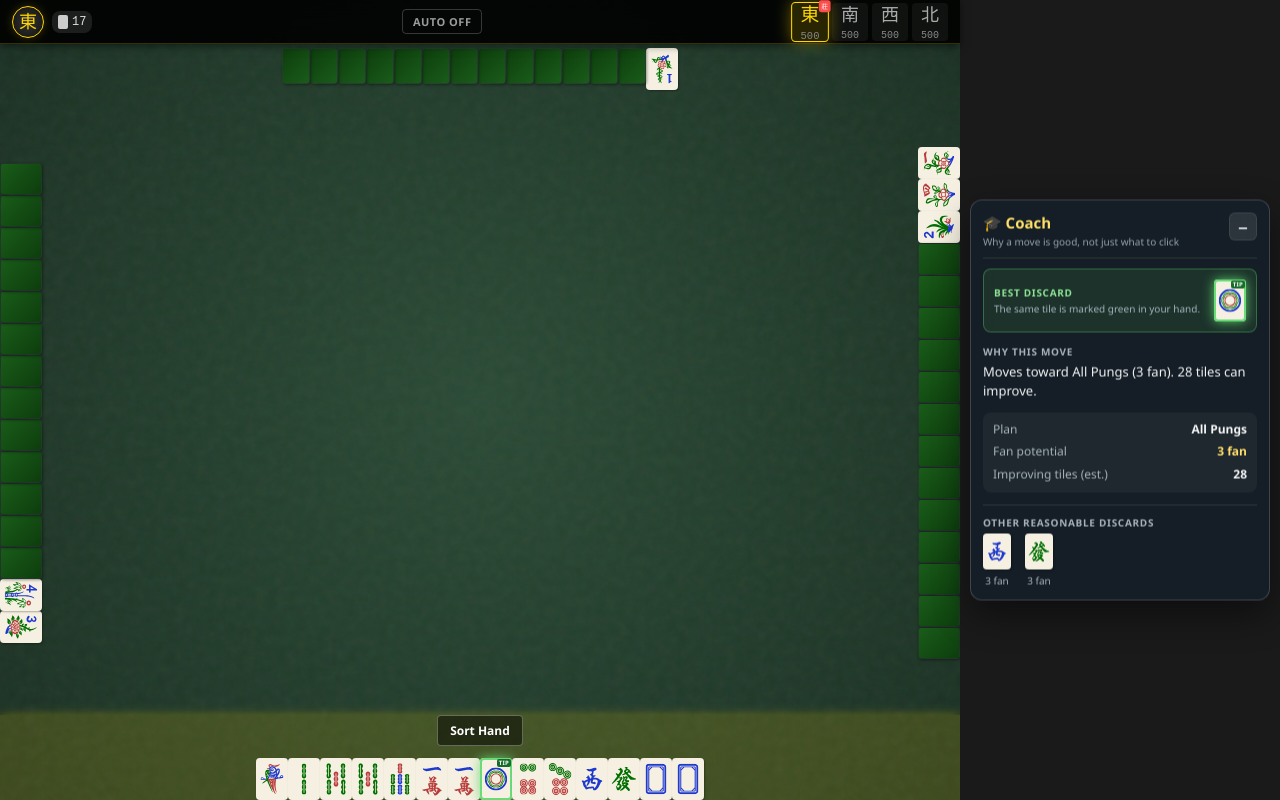
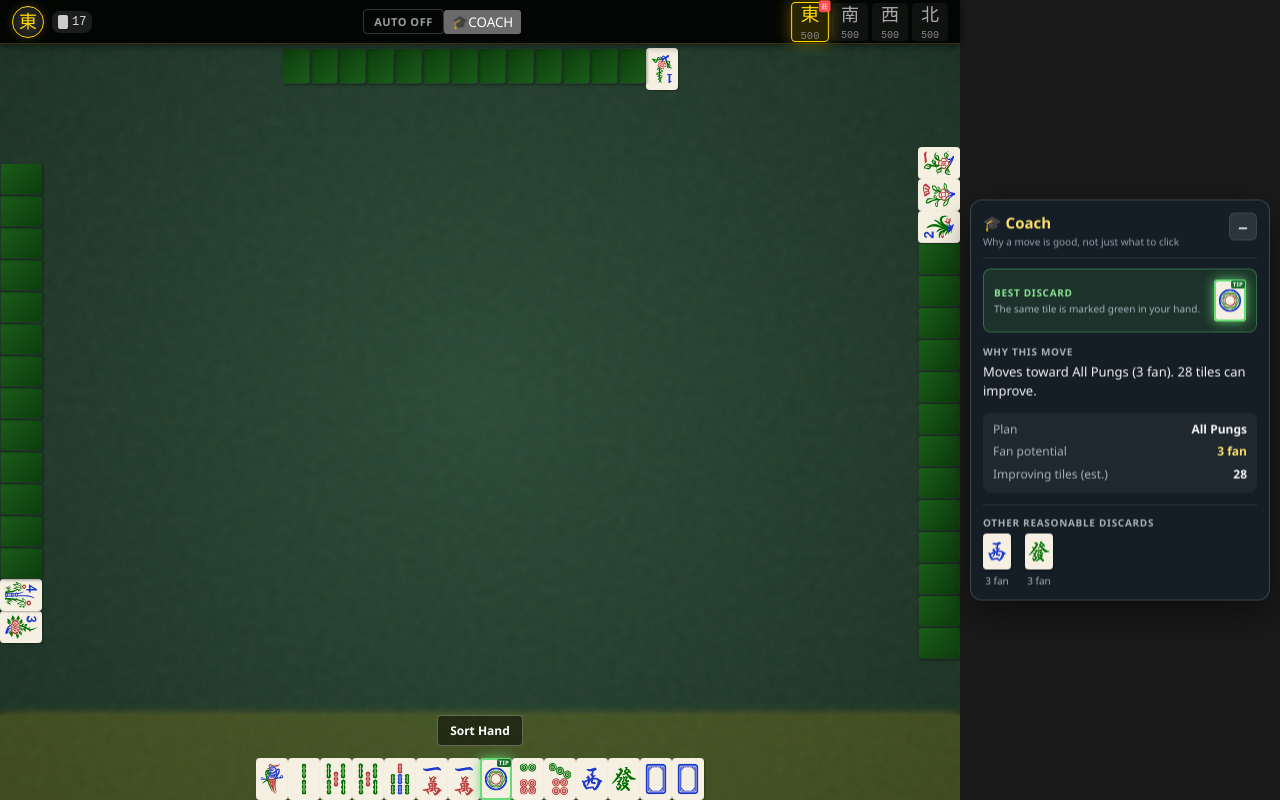
Before and after one commit to Kimeiga/hkos, a React (Vite) app: page / in a window 1280 px wide. Built offline with nearby package versions, Linux system fonts and the light colour scheme.

Commit message:
Move Coach access into the status bar

```diff
--- a/src/components/GameStateBar.tsx
+++ b/src/components/GameStateBar.tsx
@@ -9,6 +9,8 @@ interface GameStateBarProps {
     scores: Record<Wind, number>;
     roundWind: Wind;
     dealerSeat: Wind;
+    showTeacher: boolean;
+    onToggleTeacher: () => void;
 }
 
 export const GameStateBar: React.FC<GameStateBarProps> = ({
@@ -17,20 +19,16 @@ export const GameStateBar: React.FC<GameStateBarProps> = ({
     scores,
     roundWind,
     dealerSeat,
+    showTeacher,
+    onToggleTeacher,
 }) => {
-    // Get auto-play state at the top level (Rules of Hooks)
     const isAutoPlay = useGameStore(state => state.isAutoPlay);
     const toggleAutoPlay = useGameStore(state => state.toggleAutoPlay);
 
-    // Order logic: Counter-Clockwise from Dealer.
-    // Sequence: East, South, West, North.
-    // If Dealer is East: E -> S -> W -> N.
-    // If Dealer is South: S -> W -> N -> E.
     const windOrder: Wind[] = ['east', 'south', 'west', 'north'];
 
     const sortedPlayers = useMemo(() => {
         const startIndex = windOrder.indexOf(dealerSeat);
-        // Create new array starting from dealer
         return [
             ...windOrder.slice(startIndex),
             ...windOrder.slice(0, startIndex)
@@ -46,7 +44,6 @@ export const GameStateBar: React.FC<GameStateBarProps> = ({
 
     return (
         <div className="game-state-bar">
-            {/* Left Widget: Global State */}
             <div className="global-state">
                 <div className="round-indicator" title="Prevailing Wind">
                     {windLabels[roundWind]}
@@ -57,7 +54,6 @@ export const GameStateBar: React.FC<GameStateBarProps> = ({
                 </div>
             </div>
 
-            {/* Center: Controls */}
             <div className="center-controls">
                 <button
                     className={`auto-play-btn ${isAutoPlay ? 'active' : ''}`}
@@ -66,9 +62,18 @@ export const GameStateBar: React.FC<GameStateBarProps> = ({
                 >
                     {isAutoPlay ? 'AUTO ON' : 'AUTO OFF'}
                 </button>
+                <button
+                    className={`teacher-toggle-btn ${showTeacher ? 'active' : ''}`}
+                    onClick={onToggleTeacher}
+                    title={showTeacher ? 'Close Coach' : 'Open Coach'}
+                    aria-label={showTeacher ? 'Close Mahjong coach' : 'Open Mahjong coach'}
+                    aria-pressed={showTeacher}
+                >
+                    <span className="teacher-toggle-icon">🎓</span>
+                    <span className="teacher-toggle-label">COACH</span>
+                </button>
             </div>
 
-            {/* Right Widget: Player Status */}
             <div className="player-strip">
                 {sortedPlayers.map((wind) => {
                     const isDealer = wind === dealerSeat;
```
